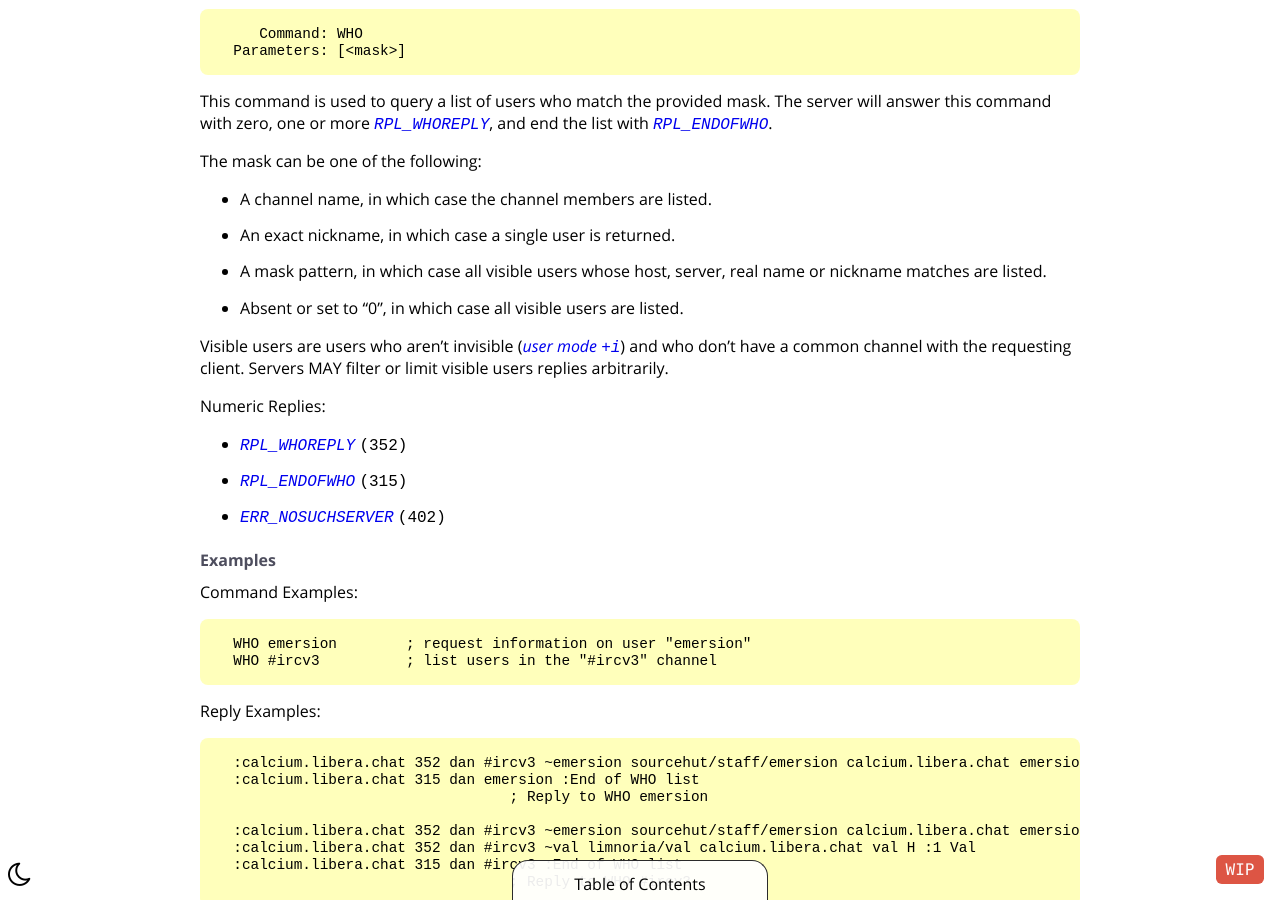
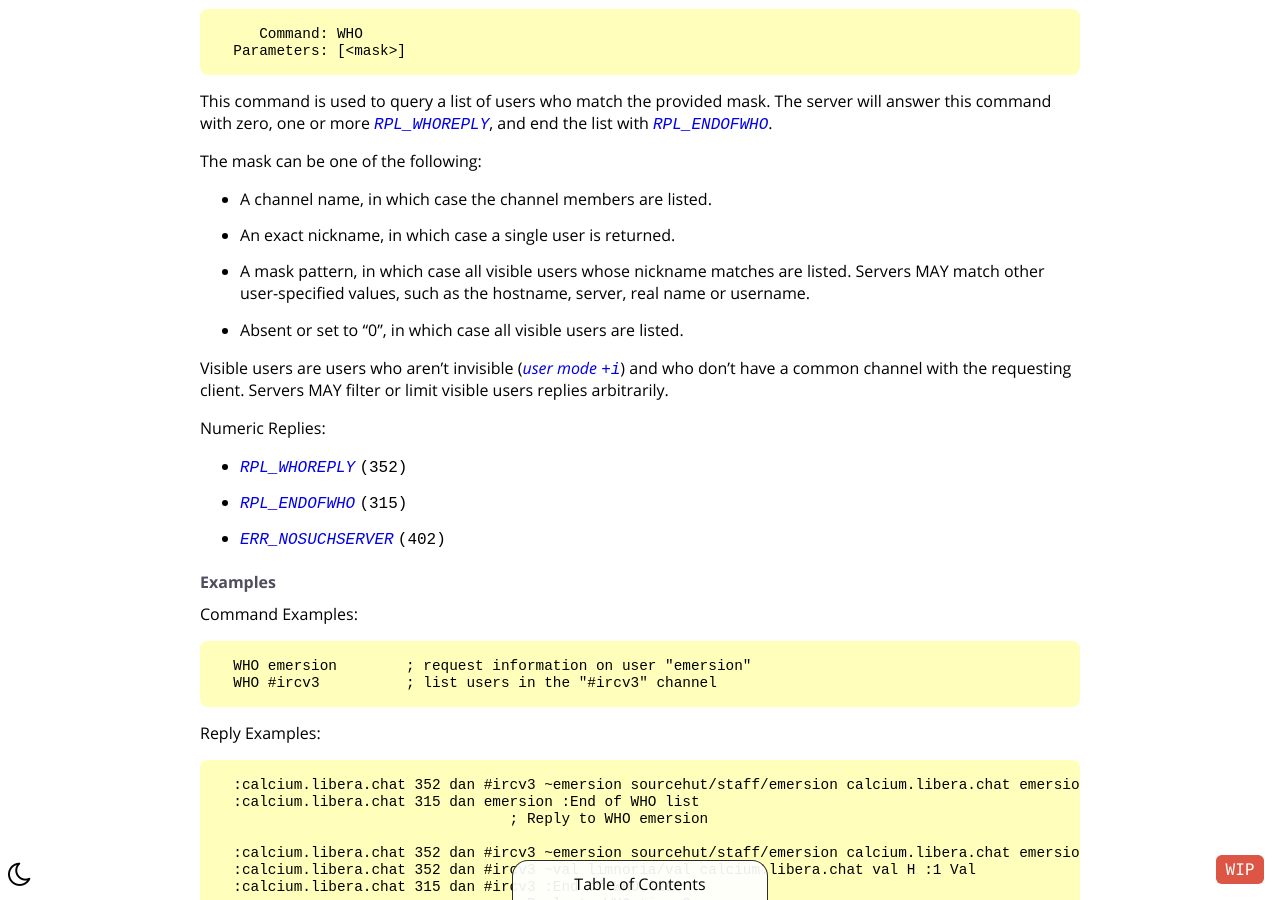
Before and after one commit to ircdocs/modern-irc, a Jekyll site: the page built from index.md, in a window 1280 px wide and 900 px high, scrolled down 36828 px. Built offline with Jekyll 4.4.1, drawn with Linux system fonts in a browser that asks for light colours.

Commit message:
Relax mask matching requirements

```diff
--- a/index.md
+++ b/index.md
@@ -1347,7 +1347,7 @@ The mask can be one of the following:
 
 * A channel name, in which case the channel members are listed.
 * An exact nickname, in which case a single user is returned.
-* A mask pattern, in which case all visible users whose host, server, real name or nickname matches are listed.
+* A mask pattern, in which case all visible users whose nickname matches are listed. Servers MAY match other user-specified values, such as the hostname, server, real name or username.
 * Absent or set to "0", in which case all visible users are listed.
 
 Visible users are users who aren't invisible ([user mode `+i`](#invisible-user-mode)) and who don't have a common channel with the requesting client.
```
